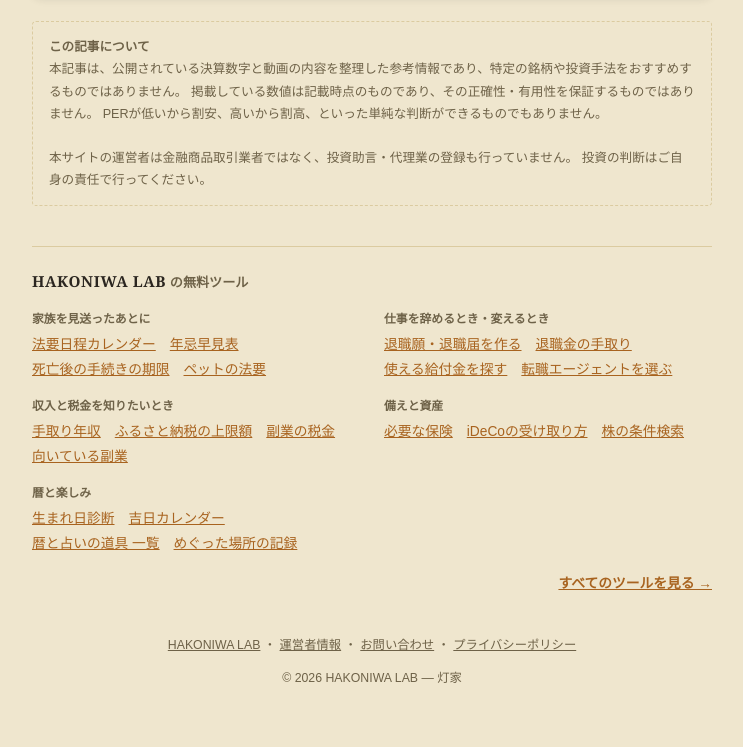
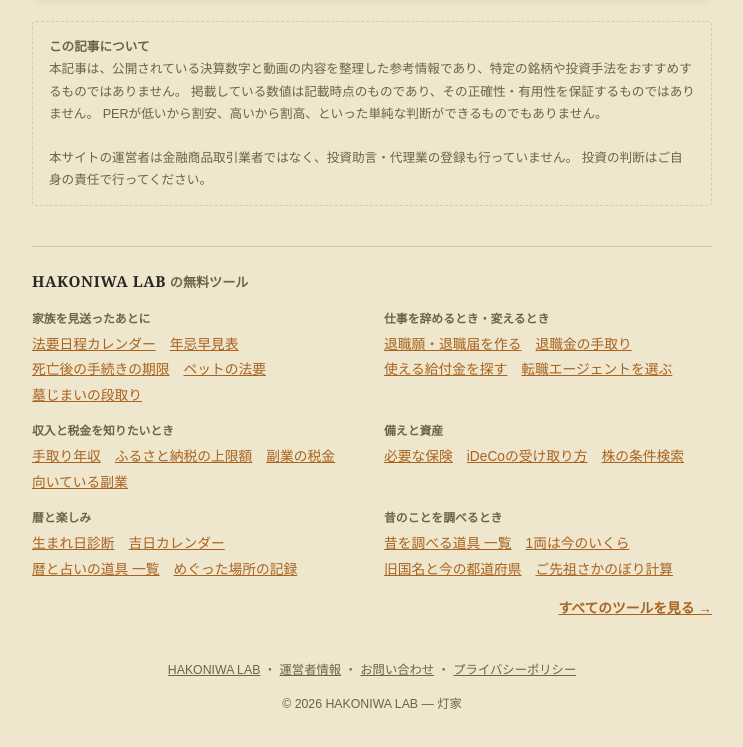
Before and after one commit to hakoniwa-lab/stock-screener, a plain HTML site: page guide/per-50bai-waridaka/index.html in a window 1280 px wide. Shown: the part 4728-5475 px from the top of the page, without its empty margins (268-1011 px from the left). Drawn offline with Linux system fonts and the light colour scheme.

Commit message:
全ページのツール一覧に「昔のことを調べるとき」（昔を調べる道具 一覧・1両・旧国名・ご先祖）と「墓じまいの段取り」を追加
site-nav/site-nav.html を更新して site_nav.py --all で反映。

Co-Authored-By: Claude Opus 5.5 <noreply@anthropic.com>

```diff
--- a/guide/per-50bai-waridaka/index.html
+++ b/guide/per-50bai-waridaka/index.html
@@ -250,6 +250,7 @@
           <li><a href="../../../houyou-calendar/hayami/">年忌早見表</a></li>
           <li><a href="../../../houyou-calendar/tetsuzuki/">死亡後の手続きの期限</a></li>
           <li><a href="../../../houyou-calendar/pet/">ペットの法要</a></li>
+          <li><a href="../../../houyou-calendar/hakajimai/">墓じまいの段取り</a></li>
         </ul>
       </div>
       <div>
@@ -287,6 +288,15 @@
           <li><a href="../../../meguri-log/">めぐった場所の記録</a></li>
         </ul>
       </div>
+      <div>
+        <p class="site-nav__label">昔のことを調べるとき</p>
+        <ul class="site-nav__links">
+          <li><a href="../../../mukashi/">昔を調べる道具 一覧</a></li>
+          <li><a href="../../../mukashi/ryou/">1両は今のいくら</a></li>
+          <li><a href="../../../mukashi/kokumei/">旧国名と今の都道府県</a></li>
+          <li><a href="../../../mukashi/senzo/">ご先祖さかのぼり計算</a></li>
+        </ul>
+      </div>
     </div>
     <p class="site-nav__all"><a href="../../../">すべてのツールを見る →</a></p>
   </nav>
```
Also changed, not shown: guide/per-wariyasu-mokuyasu/index.html (+10 -0 lines), index.html (+10 -0 lines).
